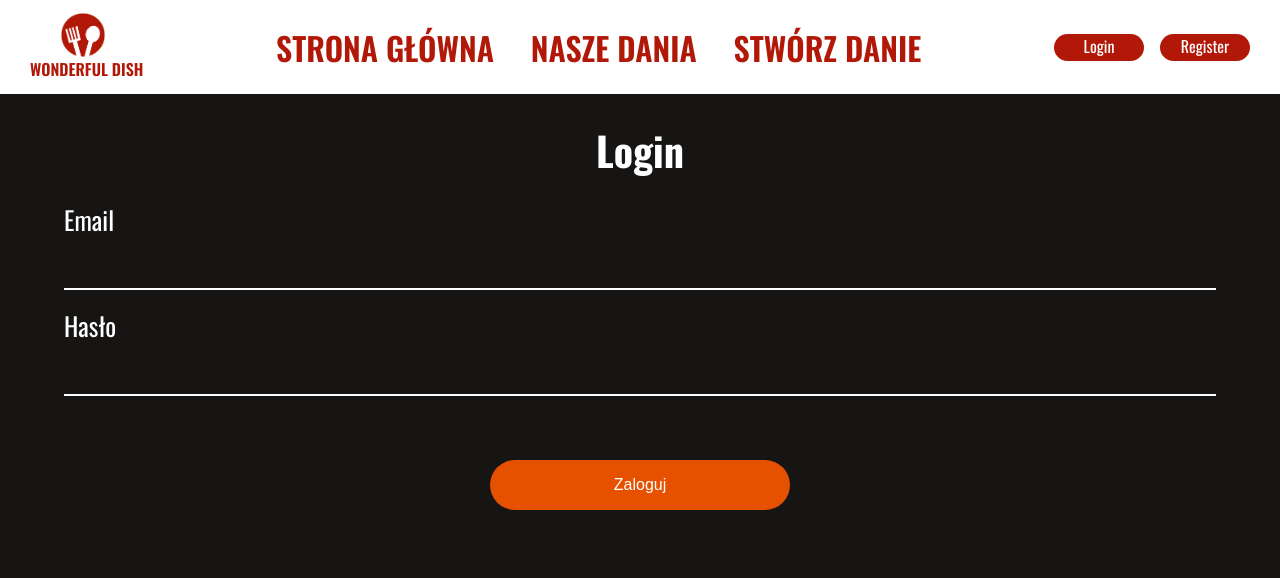
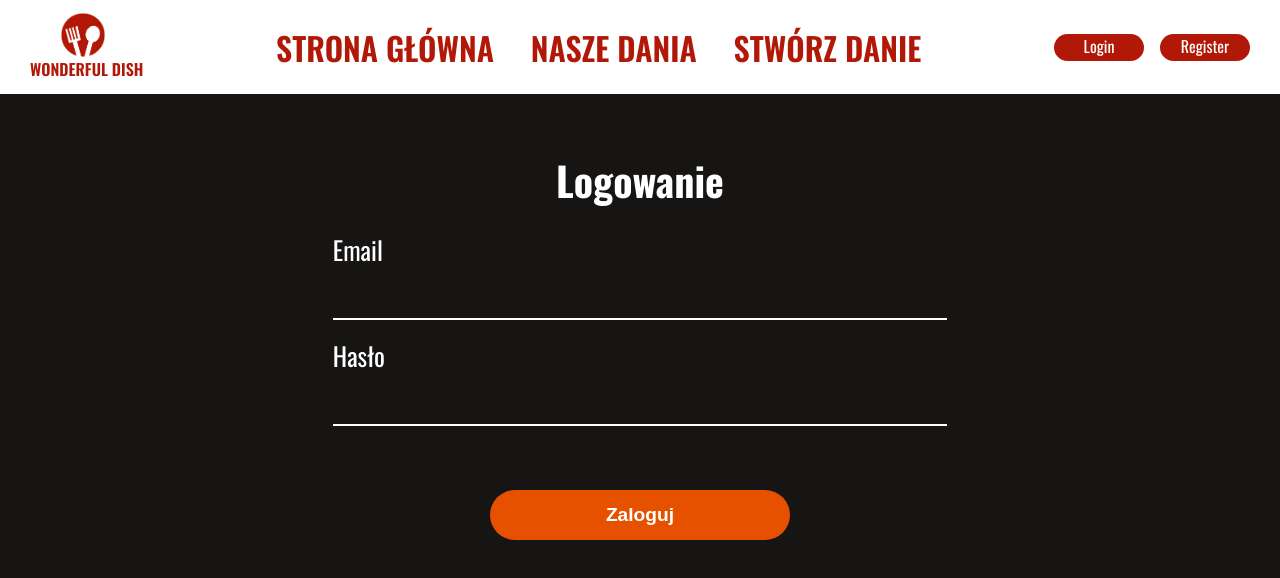
Before and after one commit to GrzegorzBanaszak/restaurant, a React (Create React App) app: page /login in a window 1280 px wide. Shown: the top 578 px of the page. Built offline with nearby package versions, Linux system fonts and the light colour scheme.

Commit message:
Deskto version for login page

```diff
--- a/src/components/Login.jsx
+++ b/src/components/Login.jsx
@@ -8,7 +8,7 @@ const Login = () => {
     <Nav/>
       <section className="login">
           <div className="login__container">
-              <h2 className="login__title">Login</h2>
+              <h2 className="login__title">Logowanie</h2>
               <form className="login__form">
                   <FormField inputName="Email"/>
                   <FormField inputName="Hasło" inputType="password"/>
--- a/src/styles/components/FormField.scss
+++ b/src/styles/components/FormField.scss
@@ -16,5 +16,6 @@
     background-color: transparent;
     border: none;
     border-bottom: 2px solid white;
+    outline: none;
   }
 }
--- a/src/styles/components/Login.scss
+++ b/src/styles/components/Login.scss
@@ -7,7 +7,9 @@
   background-color: $dark-bg;
   color: white;
   &__container {
-    padding-top: toRem(120);
+    padding-top: toRem(150);
+    max-width: 1024px;
+    margin: 0 auto;
   }
   &__title {
     font-size: toRem(40);
@@ -24,5 +26,15 @@
     @include makeBtn(300, 50, 25, 16);
     border: none;
     margin: 4rem auto;
+    font-weight: 700;
+    font-size: 1.2rem;
   }
 }
+
+@include desktop {
+  .login {
+    &__form {
+      width: 60%;
+    }
+  }
+}
```
